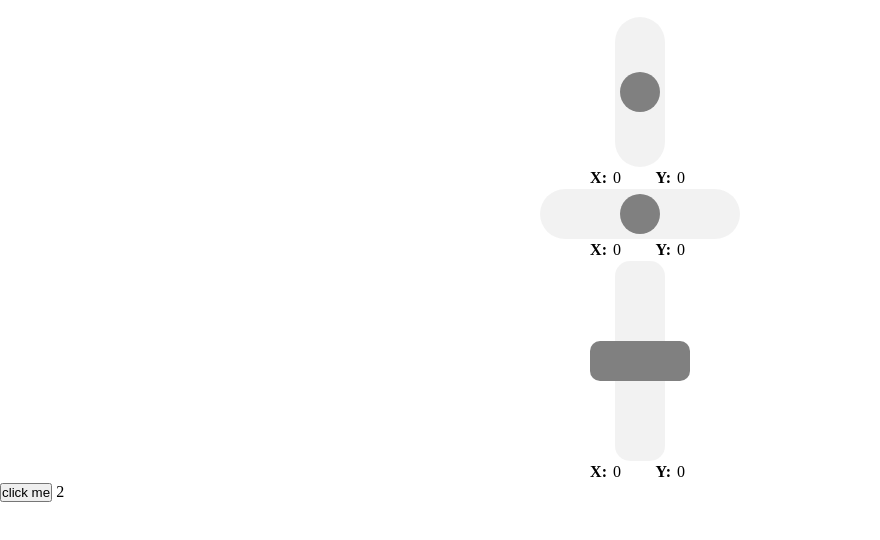
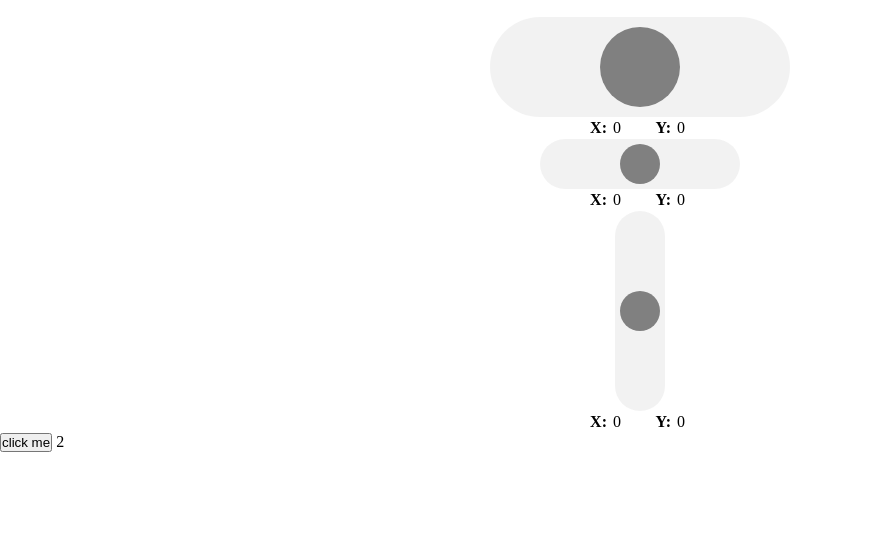
Before and after one commit to Trimple/FlexJoystick, a plain HTML site: page examples/index.html in a window 1280 px wide. Both pictures are taken after a click on the button "click me". Shown: the part 50-590 px from the top of the page, without its empty margins (0-880 px from the left). Drawn offline with Linux system fonts and the light colour scheme.

Commit message:
refactored the code

```diff
--- a/examples/index.html
+++ b/examples/index.html
@@ -92,7 +92,7 @@
 
             joystick1.handleMouseUp(event, true);
             joystick2.handleMouseUp(event, true);
-            joystick3.handleMouseUp(event, false);
+            joystick3.handleMouseUp(event, true);
 
             document.getElementById("t2s1").innerHTML = joystick2.getStickX();
             document.getElementById("t2s2").innerHTML = joystick2.getStickY();
@@ -104,12 +104,13 @@
 
         function test(){
             // document.getElementById("example_1_Div_1Outline").style.background = 'black';
-            // document.getElementById("example_1_Div_1").style.width = '202px';
+            document.getElementById("example_1_Div_1").style.width = '300px';
             // document.getElementById("example_1_Div_1Stick").style.width = '50px';
-            document.getElementById("example_1_Div_3Outline").style.borderRadius = '15px';
-            document.getElementById("example_1_Div_3Stick").style.borderRadius = '10px';
-            document.getElementById("example_1_Div_3Stick").style.width = '100px';
-            joystick3.updateJoystickDimensions();
+            // document.getElementById("example_1_Div_3Outline").style.borderRadius = '15px';
+            // document.getElementById("example_1_Div_3Stick").style.borderRadius = '10px';
+            // document.getElementById("example_1_Div_3Stick").style.width = '100px';
+            // joystick3.updateJoystickDimensions();
+            joystick1.resetJoystickDimensions();
             // document.getElementById("click").innerHTML = document.getElementById("example_1_Div_1Stick").clientWidth;
         }
 
--- a/examples/styles.css
+++ b/examples/styles.css
@@ -12,8 +12,8 @@ h1 {
 
 #example_1_Div_1 {
     position: relative;
-    height: 150px;
-    width: 50px;
+    height: 100px;
+    width: 100px;
     margin: auto;
 }
 
--- a/source/FlexJoystick.js
+++ b/source/FlexJoystick.js
@@ -2,8 +2,6 @@ class FlexJoystick {
     #parentObject;
     #outlineObject;
     #stickObject;
-
-    #returnCanceled;
 
     #joystickType;
 
@@ -24,6 +22,7 @@ class FlexJoystick {
     #heightOffset;
     #widthOffset;
 
+    #returnCanceled = false;
     #animationId = -1;
     #animationStep = 0.1;
     #animationFrames = 0;
@@ -41,7 +40,6 @@ class FlexJoystick {
 
         this.#createStickObject();
     }
-
 
     #createOutlineObject() {
         this.#outlineObject = document.createElement("div");
@@ -100,6 +98,20 @@ class FlexJoystick {
         this.#parentObject.appendChild(this.#stickObject);
 
         this.#stickObject.style.position = "absolute";
+
+        this.#resetStickDimensions();
+        this.#updateStickDimensions();
+
+        this.#currentRadius = 0;
+        this.#currentAngle = 0;
+
+        this.#stickObject.style.borderRadius = "1000px";
+        this.#stickObject.style.background = "grey";
+
+        this.#moveStick(this.#centerX, this.#centerY);
+    }
+
+    #resetStickDimensions() {
         if (this.#joystickType === "round") {
             this.#stickObject.style.width = Math.min(this.#outlineWidth, this.#outlineHeight) * 0.4 + "px";
             this.#stickObject.style.height = this.#stickObject.clientWidth + "px";
@@ -107,16 +119,6 @@ class FlexJoystick {
             this.#stickObject.style.width = Math.min(this.#outlineWidth, this.#outlineHeight) * 0.8 + "px";
             this.#stickObject.style.height = this.#stickObject.clientWidth + "px";
         }
-
-        this.#currentRadius = 0;
-        this.#currentAngle = 0;
-
-        this.#updateStickDimensions();
-
-        this.#stickObject.style.borderRadius = "1000px";
-        this.#stickObject.style.background = "grey";
-
-        this.#moveStick(this.#centerX, this.#centerY);
     }
 
     #updateStickDimensions() {
@@ -134,8 +136,9 @@ class FlexJoystick {
 
     #moveWide(targetX, targetY) {
         let beautyOffset = (this.#parentHeight - this.#stickWidth) / 2;
+        let baseRadius = (this.#outlineWidth - this.#stickWidth - beautyOffset * 2) / 2;
 
-        this.#currentRadius = (targetX - this.#centerX) / ((this.#outlineWidth - this.#stickWidth - beautyOffset * 2) / 2);
+        this.#currentRadius = (targetX - this.#centerX) / baseRadius;
 
         if (targetX > this.#parentWidth - this.#stickWidth / 2 - this.#widthOffset - beautyOffset) {
             targetX = this.#parentWidth - this.#stickWidth / 2 - this.#widthOffset - beautyOffset;
@@ -203,22 +206,6 @@ class FlexJoystick {
         this.#moveStick(targetX, targetY);
     }
 
-    updateJoystickDimensions()
-    {
-        this.#updateStickDimensions();
-
-        this.#updateOutlineDimensions();
-
-        this.#moveStick(this.#centerX, this.#centerY);
-    }
-
-    resetJOystickDimensions()
-    {
-
-        this.#moveStick(this.#centerX, this.#centerY);
-    }
-
-
     handleMouseDown(event) {
         this.#isPressed = true;
         this.#returnCanceled = false;
@@ -240,7 +227,6 @@ class FlexJoystick {
             clearInterval(this.#animationId);
             this.#animationId = -1;
         }
-
     }
 
     handleMouseMove(event) {
@@ -269,8 +255,7 @@ class FlexJoystick {
         this.#isPressed = false;
 
         this.#returnCanceled = !returnToCenter;
-        if(this.#returnCanceled === true)
-        {
+        if (this.#returnCanceled === true) {
             return;
         }
 
@@ -285,6 +270,18 @@ class FlexJoystick {
                 this.#moveRound(this.#centerX, this.#centerY)
             }
         }
+    }
+
+    handleTouchStart(event) {
+
+    }
+
+    handleTouchMove(event) {
+
+    }
+
+    handleTouchEnd(event) {
+
     }
 
     enableAnimation(animationId) {
@@ -338,17 +335,24 @@ class FlexJoystick {
         }
     }
 
+    updateJoystickDimensions() {
+        this.#updateStickDimensions();
 
-    handleTouchStart(event) {
+        this.#updateOutlineDimensions();
 
+        this.#moveStick(this.#centerX, this.#centerY);
     }
 
-    handleTouchMove(event) {
+    resetJoystickDimensions() {
+        this.#updateStickDimensions();
 
-    }
+        this.#updateOutlineDimensions();
 
-    handleTouchEnd(event) {
+        this.#resetStickDimensions();
 
+        this.#updateStickDimensions();
+
+        this.#moveStick(this.#centerX, this.#centerY);
     }
 
     getStickX() {
@@ -378,5 +382,4 @@ class FlexJoystick {
         }
         return this.#currentRadius;
     }
-
 }
```
